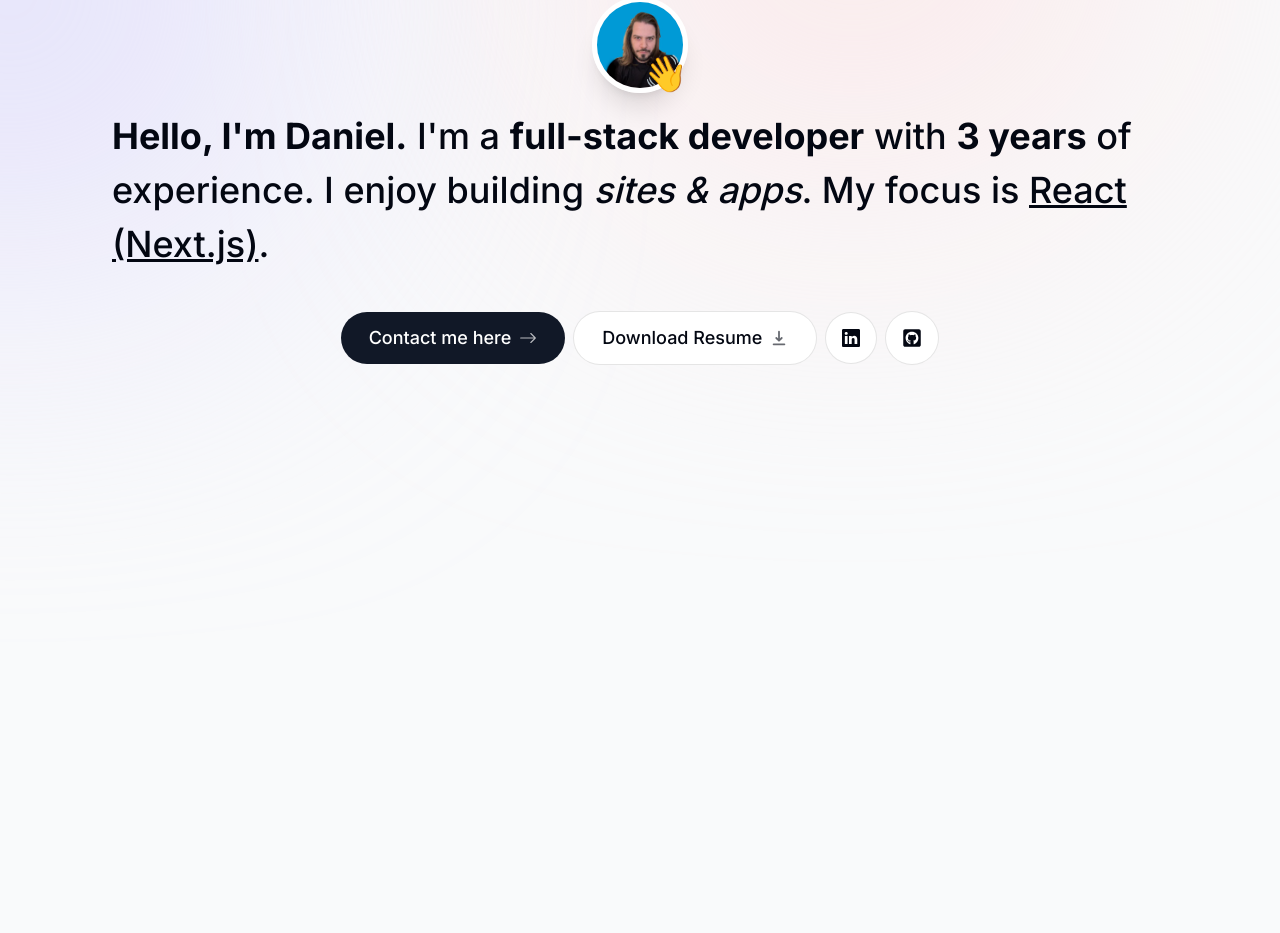
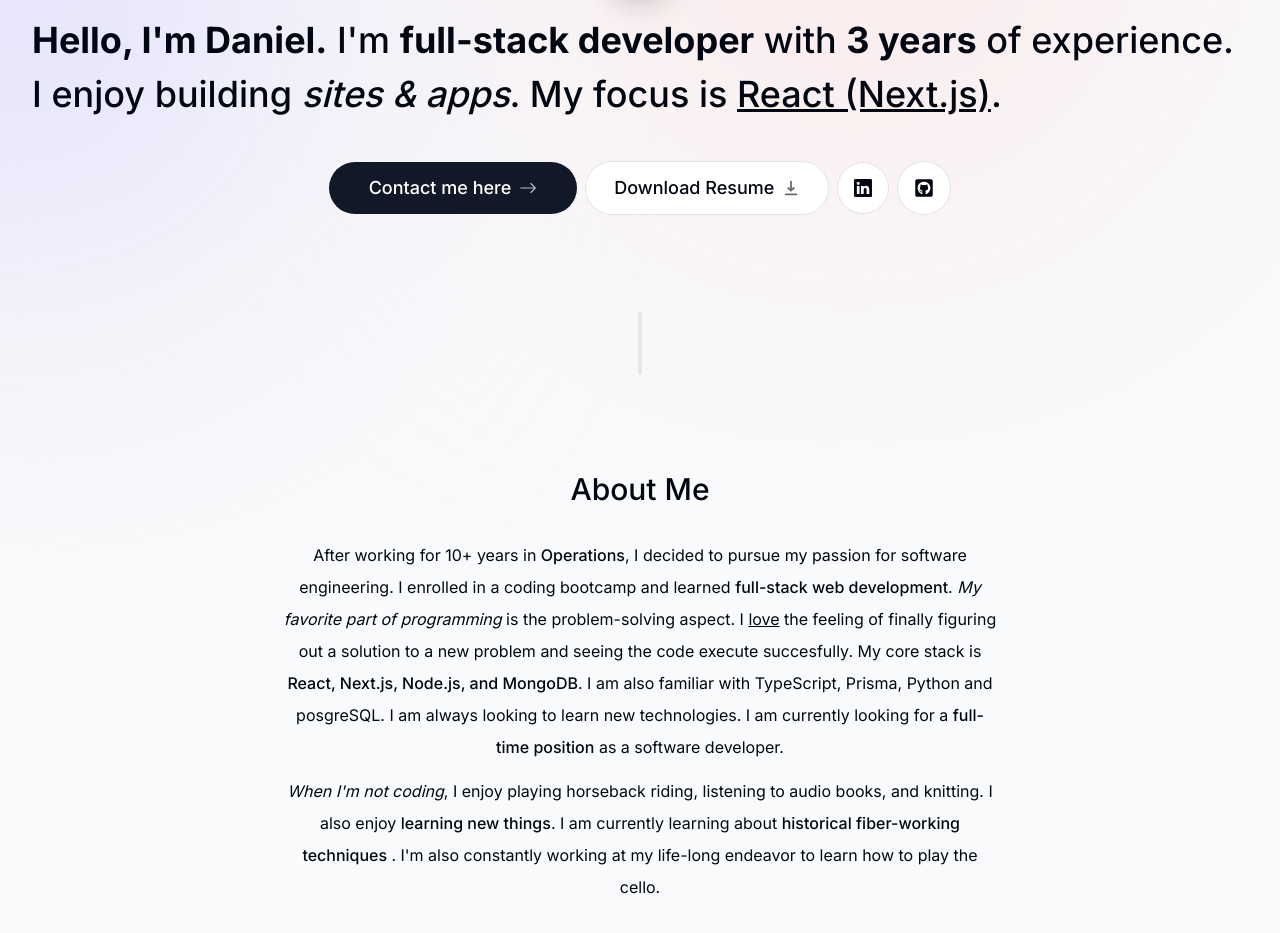
Before and after one commit to ofshvmin/portfolio-nextjs, a Next.js app: page / in a window 1280 px wide. Shown: the part 243-1176 px from the top of the page. Before the commit the page ends 944 px from the top, so only its background shows below. Built offline with nearby package versions, Linux system fonts and the light colour scheme.

Commit message:
add about me section

```diff
--- a/app/page.tsx
+++ b/app/page.tsx
@@ -1,11 +1,15 @@
+import About from "@/components/about"
 import Intro from "@/components/intro"
+import SectionDivider from "@/components/section-divider"
 
 
 export default function Home() {
   return (
     <main
-      className="flex min-h-screen flex-col items-center justify-between p-24">
+      className="flex flex-col items-center px-4">
         <Intro />
+        <SectionDivider />
+        <About />
     </main>
   )
 }
--- /dev/null
+++ b/components/about.tsx
@@ -0,0 +1,43 @@
+'use client'
+
+import React from 'react'
+import SectionHeading from './section-heading'
+import { motion } from 'framer-motion'
+
+export default function About() {
+  return (
+    <motion.section
+      className='mb-28 max-w-[45rem] text-center leading-8 sm:mb-40'
+      initial={{ opacity: 0, y: 100 }}
+      animate={{ opacity: 1, y: 0 }}
+      transition={{ delay: 0.175 }}
+    >
+
+      <SectionHeading>About me</SectionHeading>
+      <p className="mb-3">
+        After working for 10+ years in {" "}
+        <span className="font-medium">Operations</span>, I decided to pursue my
+        passion for software engineering. I enrolled in a coding bootcamp and learned{" "}
+        <span className="font-medium">full-stack web development</span>.{" "}
+        <span className="italic">My favorite part of programming</span> is the
+        problem-solving aspect. I <span className="underline">love</span> the
+        feeling of finally figuring out a solution to a new problem and seeing the code execute succesfully. My core stack
+        is{" "}
+        <span className="font-medium">
+          React, Next.js, Node.js, and MongoDB
+        </span>
+        . I am also familiar with TypeScript, Prisma, Python and posgreSQL. I am always looking to learn new technologies. I am currently looking for a{" "}
+        <span className="font-medium">full-time position</span> as a software
+        developer.
+      </p>
+
+      <p>
+        <span className="italic">When I'm not coding</span>, I enjoy playing
+        horseback riding, listening to audio books, and knitting. I also enjoy{" "}
+        <span className="font-medium">learning new things</span>. I am currently
+        learning about{" "}
+        <span className="font-medium">historical fiber-working techniques </span>. I'm also constantly working at my life-long endeavor to learn how to play the cello.
+      </p>
+    </motion.section>
+  )
+}
--- a/components/intro.tsx
+++ b/components/intro.tsx
@@ -2,7 +2,7 @@
 
 import React from 'react'
 import Image from 'next/image'
-import meImage from '@/public/me.png'
+// import meImage from '@/public/me.png'
 import githubme from '@/public/githubme.png'
 import { motion } from 'framer-motion'
 import Link from 'next/link'
@@ -51,19 +51,19 @@
         </div>
       </div>
 
-          <motion.p
-            className="mb-10 mt-4 px-4 text-2xl font-medium !leading-[1.5] sm:text-4xl"
-            initial={{ opacity: 0, y: 100 }}
-            animate={{ opacity: 1, y: 0 }}
-          >
-        <span className="font-bold">Hello, I'm Daniel.</span> I'm a{" "}
+      <motion.p
+        className="mb-10 mt-4 px-4 text-2xl font-medium !leading-[1.5] sm:text-4xl"
+        initial={{ opacity: 0, y: 100 }}
+        animate={{ opacity: 1, y: 0 }}
+      >
+        <span className="font-bold">Hello, I'm Daniel.</span> I'm{" "}
         <span className="font-bold">full-stack developer</span> with{" "}
         <span className="font-bold">3 years</span> of experience. I enjoy
         building <span className="italic">sites & apps</span>. My focus is{" "}
         <span className="underline">React (Next.js)</span>.
       </motion.p>
       <motion.div
-        className='flex flex-col sm:flex-row items-center justify-center gap-2 px-4 text-lg font-medium'
+        className='flex flex-col sm:flex-row items-center justify-center gap-2 text-lg font-medium'
         initial={{ opacity: 0, y: 100 }}
         animate={{ opacity: 1, y: 0 }}
             transition={{
@@ -71,7 +71,7 @@
       >
         <Link
           href="#contact"
-          className='group bg-gray-900 text-white px-7 py-3 flex items-center gap-2 px-4 rounded-full outline-none focus:scale-110 hover:scale-110 hover:bg-gray-950 active:scale-105 transition'
+          className='group bg-gray-900 text-white px-10 py-3 flex items-center gap-2 rounded-full outline-none focus:scale-110 hover:scale-110 hover:bg-gray-950 active:scale-105 transition'
           >Contact me here <BsArrowRight className='opacity-70 group-hover:translate-x-1 transition'/> </Link>
         <a
           href='/resume.pdf' download={true}
--- /dev/null
+++ b/components/section-divider.tsx
@@ -0,0 +1,15 @@
+'use client'
+
+import React from 'react'
+import { motion } from 'framer-motion'
+
+export default function SectionDivider() {
+  return (
+    <motion.div
+      className='bg-gray-200 my-24 h-16 w-1 rounded-full hidden sm:block'
+      initial={{ opacity: 0, y: 100 }}
+      animate={{ opacity: 1, y: 0}}
+      transition={{ delay: 0.125}}
+    ></motion.div>
+  )
+}
--- /dev/null
+++ b/components/section-heading.tsx
@@ -0,0 +1,13 @@
+import React from 'react'
+
+type SectionHeadingProps = {
+  children: React.ReactNode
+}
+
+export default function SectionHeading({ children }: SectionHeadingProps) {
+  return (
+    <h2 className="text-3xl font-medium capitalize mb-8 text-center">
+    {children}
+  </h2>
+  )
+}
```
Also changed, not shown: .eslintrc.json.
